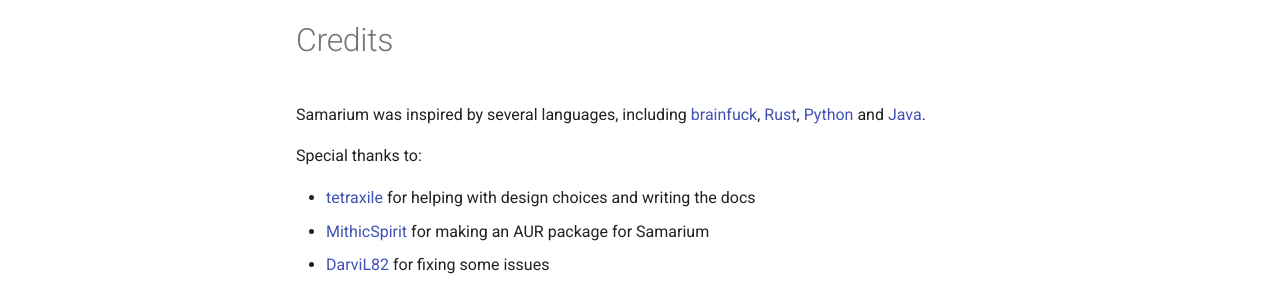
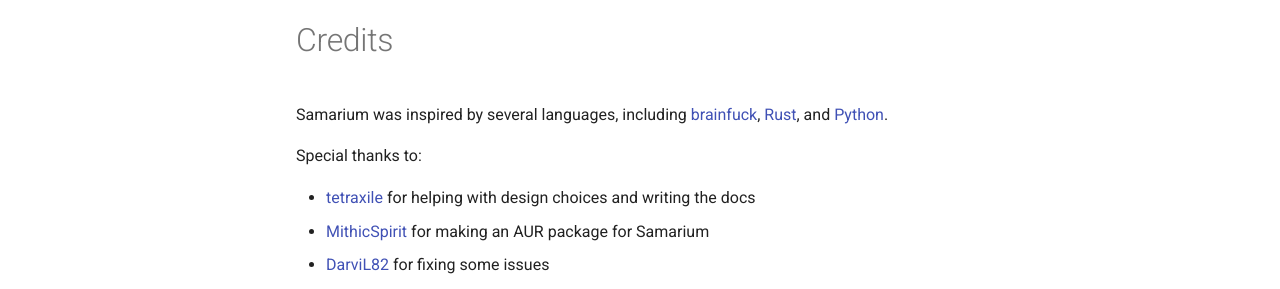
Before and after one commit to samarium-lang/Samarium, an MkDocs documentation site: the page built from docs/index.md, in a window 1280 px wide and 900 px high, scrolled down 696 px. Shown: the part 432-721 px from the top of the window. Built offline with MkDocs 1.6.1 and Material for MkDocs 9.7.7, drawn with Linux system fonts in a browser that asks for light colours; comment, search, counter and statistics services are not loaded.

Commit message:
Removed Java from credits

```diff
--- a/docs/index.md
+++ b/docs/index.md
@@ -50,7 +50,7 @@
 
 # Credits
 
-Samarium was inspired by several languages, including [brainfuck](https://esolangs.org/wiki/Brainfuck), [Rust](https://www.rust-lang.org/), [Python](https://www.python.org/) and [Java](https://www.java.com/).
+Samarium was inspired by several languages, including [brainfuck](https://esolangs.org/wiki/Brainfuck), [Rust](https://www.rust-lang.org/), and [Python](https://www.python.org/).
 
 Special thanks to:
 
```
Also changed, not shown: README.md (+1 -1 lines).
